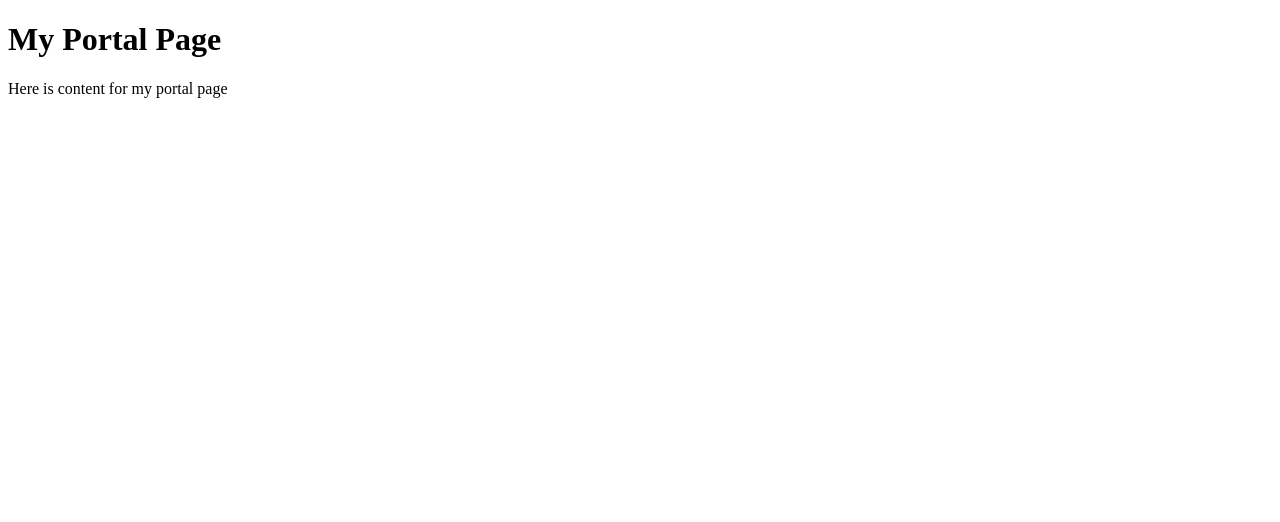
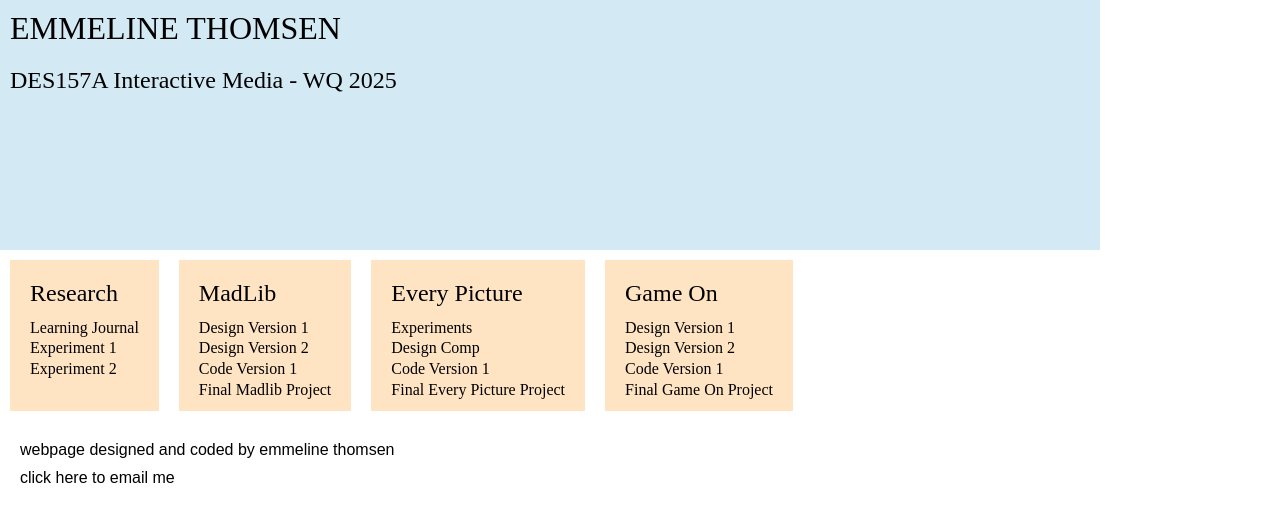
Before and after one commit to emmelinethomsen/des157a-wq25, a plain HTML site: page index.html in a window 1280 px wide. Drawn offline with nearby package versions, Linux system fonts and the light colour scheme; a web font is replaced by a local one.

Commit message:
added content

```diff
--- a/index.html
+++ b/index.html
@@ -4,11 +4,67 @@
     <meta charset="UTF-8">
     <meta name="viewport" content="width=device-width, initial-scale=1.0">
     <title>DES157A Portal Page</title>
+
+    <link href="https://cdnjs.cloudflare.com/ajax/libs/normalize/8.0.1/normalize.min.css" rel="stylesheet">
+
+    <link rel="preconnect" href="https://fonts.googleapis.com">
+    <link rel="preconnect" href="https://fonts.gstatic.com" crossorigin>
+    <link href="https://fonts.googleapis.com/css2?family=Alatsi&family=Belleza&display=swap" rel="stylesheet">
+
+    <link href="styles.css" rel="stylesheet">
 </head>
 <body>
-    <h1>My Portal Page</h1>
+    <div id="banner">
+        <h1>EMMELINE THOMSEN</h1>
 
-    <p>Here is content for my portal page</p>
+        <h2>DES157A Interactive Media - WQ 2025</h2>
+    </div>
+
+    <main>
+        <section>
+            <h2>Research</h2>
+            <ul>
+                <li><a href="#">Learning Journal</a></li>
+                <li><a href="#">Experiment 1</a></li>
+                <li><a href="#">Experiment 2</a></li>
+            </ul>
+        </section>
+
+        <section>
+            <h2>MadLib</h2>
+            <ul>
+                <li><a href="#">Design Version 1</a></li>
+                <li><a href="#">Design Version 2</a></li>
+                <li><a href="#">Code Version 1</a></li>
+                <li><a href="#">Final Madlib Project</a></li>
+            </ul>
+        </section>
+
+        <section>
+            <h2>Every Picture</h2>
+            <ul>
+                <li><a href="#">Experiments</a></li>
+                <li><a href="#">Design Comp</a></li>
+                <li><a href="#">Code Version 1</a></li>
+                <li><a href="#">Final Every Picture Project</a></li>
+            </ul>
+        </section>
+
+        <section>
+            <h2>Game On</h2>
+            <ul>
+                <li><a href="#">Design Version 1</a></li>
+                <li><a href="#">Design Version 2</a></li>
+                <li><a href="#">Code Version 1</a></li>
+                <li><a href="#">Final Game On Project</a></li>
+            </ul>
+        </section>
+    </main>
+
+    <footer>
+        <p>webpage designed and coded by emmeline thomsen</p>
+        <a href="mailto:&#101;&#107;&#116;&#104;&#111;&#109;&#115;&#101;&#110;&#064;&#117;&#099;&#100;&#097;&#118;&#105;&#115;&#046;&#101;&#100;&#117;">click here to email me</a>
+    </footer>
 
 </body>
 </html>
--- /dev/null
+++ b/styles.css
@@ -0,0 +1,91 @@
+/* ************************* resets ******************************* */
+
+h1, h2, h3, p, ul, ol {
+    margin: 0;
+    padding: 0;
+}
+
+nav ul, nav ol {
+    list-style-type: none;
+}
+
+img{
+    max-width: 100%;
+    height: auto;
+    display: block;
+}
+
+/* ************************* header styling ***************************** */
+
+h1{
+    font-family: "Alatsi", serif;
+  font-weight: 400;
+  font-style: normal;
+  padding: 10px;
+}
+
+h2{
+    font-family: "Belleza", serif;
+    font-weight: 400;
+  font-style: normal;
+  padding: 10px;
+}
+
+p{
+    font-family: Arial, Helvetica, sans-serif;
+    padding: 10px;
+}
+
+/* ************************* banner ***************************** */
+
+#banner {
+    width: 1100px;
+    height: 250px;
+    background-color: rgb(211, 234, 244);
+    /* display: block;
+    justify-content: center;
+    align-items: center; */
+}
+
+/* ************************* sections ***************************** */
+
+ul li a{
+    text-decoration: none;
+    list-style: none;
+    font-family: "Alatsi", serif;
+  font-weight: 400;
+  font-style: normal;
+  padding: 10px;
+    color: black;
+}
+
+ul li {
+    list-style: none;
+    line-height: 1.3em;
+}
+
+section{
+    background-color: bisque;
+    margin: 10px;
+    padding: 10px;
+}
+
+main{
+    display: flex;
+}
+
+/* ************************* footer ***************************** */
+
+footer {
+    font-family: "Alatsi", serif;
+  font-weight: 400;
+  font-style: normal;
+  padding: 10px;
+}
+
+footer a {
+    text-decoration: none;
+    font-family: Arial, Helvetica, sans-serif;
+    color: black;
+    padding: 10px;
+}
```
